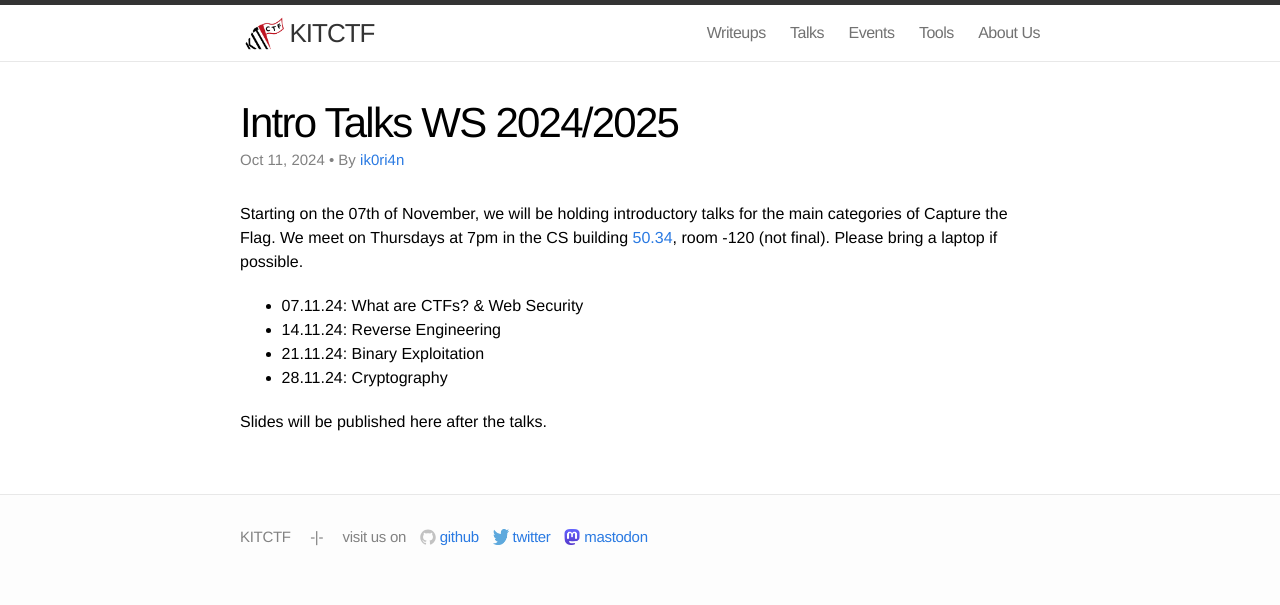
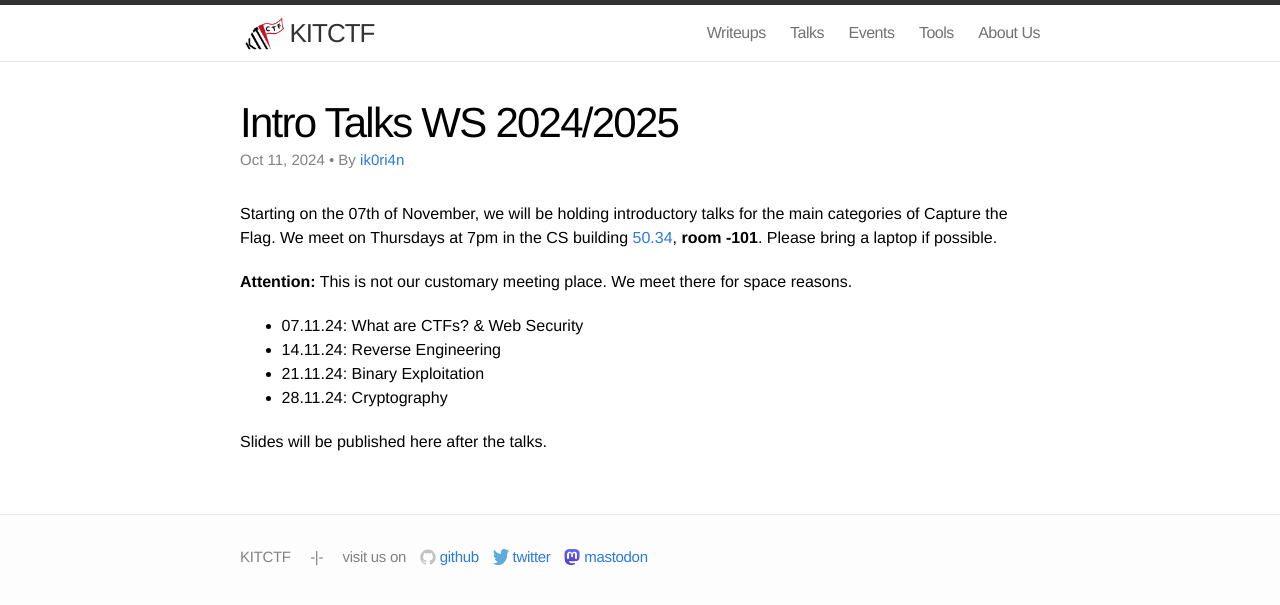
Before and after one commit to kitctf/www, a Jekyll site: the page built from _posts/2024-10-11-intro.md, in a window 1280 px wide. Shown: the top 605 px of the page. Built offline with Jekyll 4.4.1, drawn with Linux system fonts in a browser that asks for light colours.

Commit message:
Announce intro talk room change
Change room to -101.

```diff
--- a/_posts/2024-10-11-intro.md
+++ b/_posts/2024-10-11-intro.md
@@ -8,7 +8,9 @@
 ---
 
 Starting on the 07th of November, we will be holding introductory talks for the main categories of Capture the Flag.
-We meet on Thursdays at 7pm in the CS building [50.34](https://www.kit.edu/campusplan/), room -120 (not final). Please bring a laptop if possible.
+We meet on Thursdays at 7pm in the CS building [50.34](https://www.kit.edu/campusplan/), **room -101**. Please bring a laptop if possible.
+
+**Attention:** This is not our customary meeting place. We meet there for space reasons.
 
  * 07.11.24: What are CTFs? & Web Security
  * 14.11.24: Reverse Engineering
```
